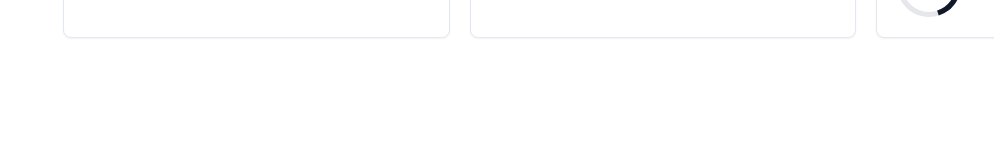
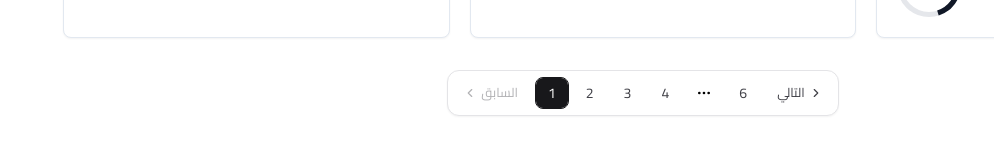
Before and after one commit to yamen-taleb/impact, a React (Vite) app: page /initiatives in a window 1280 px wide. Shown: the part 498-652 px from the top of the page, without its empty margins (286-1280 px from the left). Built offline with nearby package versions, Linux system fonts and the light colour scheme.

Commit message:
Add pagination links to initiatives page

```diff
--- /dev/null
+++ b/src/components/initiative/PaginationLinks.tsx
@@ -0,0 +1,106 @@
+import {
+    Pagination,
+    PaginationContent,
+    PaginationItem,
+    PaginationLink,
+    PaginationNext,
+    PaginationPrevious,
+    PaginationEllipsis,
+} from "../ui/pagination";
+
+type PaginationCompProps = {
+    page: number;
+    setPage: (page: number) => void;
+    totalPages: number;
+};
+
+const PaginationComp = ({ page, setPage, totalPages }: PaginationCompProps) => {
+    const generatePages = () => {
+        const pages: number[] = [];
+
+        if (totalPages <= 5) {
+            for (let i = 0; i < totalPages; i++) pages.push(i);
+        } else {
+            if (page <= 2) {
+                pages.push(0, 1, 2, 3);
+                pages.push(-1);
+                pages.push(totalPages - 1);
+            } else if (page >= totalPages - 3) {
+                pages.push(0);
+                pages.push(-1);
+                for (let i = totalPages - 4; i < totalPages; i++) pages.push(i);
+            } else {
+                pages.push(0);
+                pages.push(-1);
+                pages.push(page - 1, page, page + 1);
+                pages.push(-1);
+                pages.push(totalPages - 1);
+            }
+        }
+
+        return pages;
+    };
+
+    const handleClick = (newPage: number) => {
+        if (newPage >= 0 && newPage < totalPages) setPage(newPage);
+    };
+
+    return (
+        <Pagination dir="ltr" className="mt-2">
+            <PaginationContent className="rounded-xl border border-zinc-200 bg-white p-1 shadow-sm">
+                <PaginationItem>
+                    <PaginationPrevious
+                        href="#"
+                        size={"sm"}
+                        onClick={(event) => {
+                            event.preventDefault();
+                            handleClick(page - 1);
+                        }}
+                        aria-disabled={page === 0}
+                        tabIndex={page === 0 ? -1 : 0}
+                        className={`h-8 rounded-lg px-3 text-zinc-700 transition-colors hover:bg-zinc-100 ${page === 0 ? "pointer-events-none cursor-not-allowed opacity-40" : ""}`}
+                    />
+                </PaginationItem>
+
+                {generatePages().map((p, index) =>
+                    p === -1 ? (
+                        <PaginationItem key={`ellipsis-${index}`}>
+                            <PaginationEllipsis />
+                        </PaginationItem>
+                    ) : (
+                        <PaginationItem key={p}>
+                            <PaginationLink
+                                href="#"
+                                size={"sm"}
+                                onClick={(event) => {
+                                    event.preventDefault();
+                                    handleClick(p);
+                                }}
+                                isActive={p === page}
+                                className={`h-8 min-w-8 rounded-lg px-3 text-sm transition-colors ${p === page ? "border-zinc-900 bg-zinc-900 text-white hover:bg-black" : "text-zinc-700 hover:bg-zinc-100"}`}
+                            >
+                                {p + 1}
+                            </PaginationLink>
+                        </PaginationItem>
+                    )
+                )}
+
+                <PaginationItem>
+                    <PaginationNext
+                        href="#"
+                        size={"sm"}
+                        onClick={(event) => {
+                            event.preventDefault();
+                            handleClick(page + 1);
+                        }}
+                        aria-disabled={page === totalPages - 1}
+                        tabIndex={page === totalPages - 1 ? -1 : 0}
+                        className={`h-8 rounded-lg px-3 text-zinc-700 transition-colors hover:bg-zinc-100 ${page === totalPages - 1 ? "pointer-events-none cursor-not-allowed opacity-40" : ""}`}
+                    />
+                </PaginationItem>
+            </PaginationContent>
+        </Pagination>
+    );
+};
+
+export default PaginationComp;
--- /dev/null
+++ b/src/components/ui/pagination.tsx
@@ -0,0 +1,127 @@
+import * as React from "react"
+import {
+  ChevronLeftIcon,
+  ChevronRightIcon,
+  MoreHorizontalIcon,
+} from "lucide-react"
+
+import { cn } from "../../lib/utils"
+import { Button, buttonVariants } from "../ui/button"
+
+function Pagination({ className, ...props }: React.ComponentProps<"nav">) {
+  return (
+      <nav
+          role="navigation"
+          aria-label="pagination"
+          data-slot="pagination"
+          className={cn("mx-auto flex w-full justify-center", className)}
+          {...props}
+      />
+  )
+}
+
+function PaginationContent({
+                             className,
+                             ...props
+                           }: React.ComponentProps<"ul">) {
+  return (
+      <ul
+          data-slot="pagination-content"
+          className={cn("flex flex-row items-center gap-1", className)}
+          {...props}
+      />
+  )
+}
+
+function PaginationItem({ ...props }: React.ComponentProps<"li">) {
+  return <li data-slot="pagination-item" {...props} />
+}
+
+type PaginationLinkProps = {
+  isActive?: boolean
+} & Pick<React.ComponentProps<typeof Button>, "size"> &
+    React.ComponentProps<"a">
+
+function PaginationLink({
+                          className,
+                          isActive,
+                          size = "icon",
+                          ...props
+                        }: PaginationLinkProps) {
+  return (
+      <a
+          aria-current={isActive ? "page" : undefined}
+          data-slot="pagination-link"
+          data-active={isActive}
+          className={cn(
+              buttonVariants({
+                variant: isActive ? "outline" : "ghost",
+                size,
+              }),
+              className
+          )}
+          {...props}
+      />
+  )
+}
+
+function PaginationPrevious({
+                              className,
+                              ...props
+                            }: React.ComponentProps<typeof PaginationLink>) {
+  return (
+      <PaginationLink
+          aria-label="Go to previous page"
+          size="default"
+          className={cn("gap-1 px-2.5 sm:pl-2.5", className)}
+          {...props}
+      >
+        <ChevronLeftIcon />
+        <span className="hidden sm:block">السابق</span>
+      </PaginationLink>
+  )
+}
+
+function PaginationNext({
+                          className,
+                          ...props
+                        }: React.ComponentProps<typeof PaginationLink>) {
+  return (
+      <PaginationLink
+          aria-label="Go to next page"
+          size="default"
+          className={cn("gap-1 px-2.5 sm:pr-2.5", className)}
+          {...props}
+      >
+        <span className="hidden sm:block">التالي</span>
+        <ChevronRightIcon />
+      </PaginationLink>
+  )
+}
+
+function PaginationEllipsis({
+                              className,
+                              ...props
+                            }: React.ComponentProps<"span">) {
+  return (
+      <span
+          aria-hidden
+          data-slot="pagination-ellipsis"
+          className={cn("flex size-9 items-center justify-center", className)}
+          {...props}
+      >
+      <MoreHorizontalIcon className="size-4" />
+      <span className="sr-only">More pages</span>
+    </span>
+  )
+}
+
+export {
+  Pagination,
+  PaginationContent,
+  PaginationLink,
+  PaginationItem,
+  PaginationPrevious,
+  PaginationNext,
+  PaginationEllipsis,
+}
--- a/src/pages/Initiatives.tsx
+++ b/src/pages/Initiatives.tsx
@@ -2,10 +2,14 @@ import InitiativeHeader from "../components/initiative/InitiativeHeader";
 import InitiativeCard from "../components/initiative/InitiativeCard.tsx";
 import { initiativesSchema } from "../schemas/initiativePageSchema.ts";
 import initiativesData from "../data/initiatives.json";
+import {useState} from "react";
+import PaginationLinks from "../components/initiative/PaginationLinks.tsx";
 
 const Initiatives = () => {
     const initiatives = initiativesSchema.parse(initiativesData);
     const isLoading = false;
+    const [page, setPage] = useState(0);
+    const totalPages = 6;
 
 
     return (
@@ -26,6 +30,7 @@ const Initiatives = () => {
                     لا يوجد مبادرات حتى الآن...
                 </p>
             )}
+            <PaginationLinks page={page} setPage={setPage} totalPages={totalPages} />
         </div>
     );
 };
```
